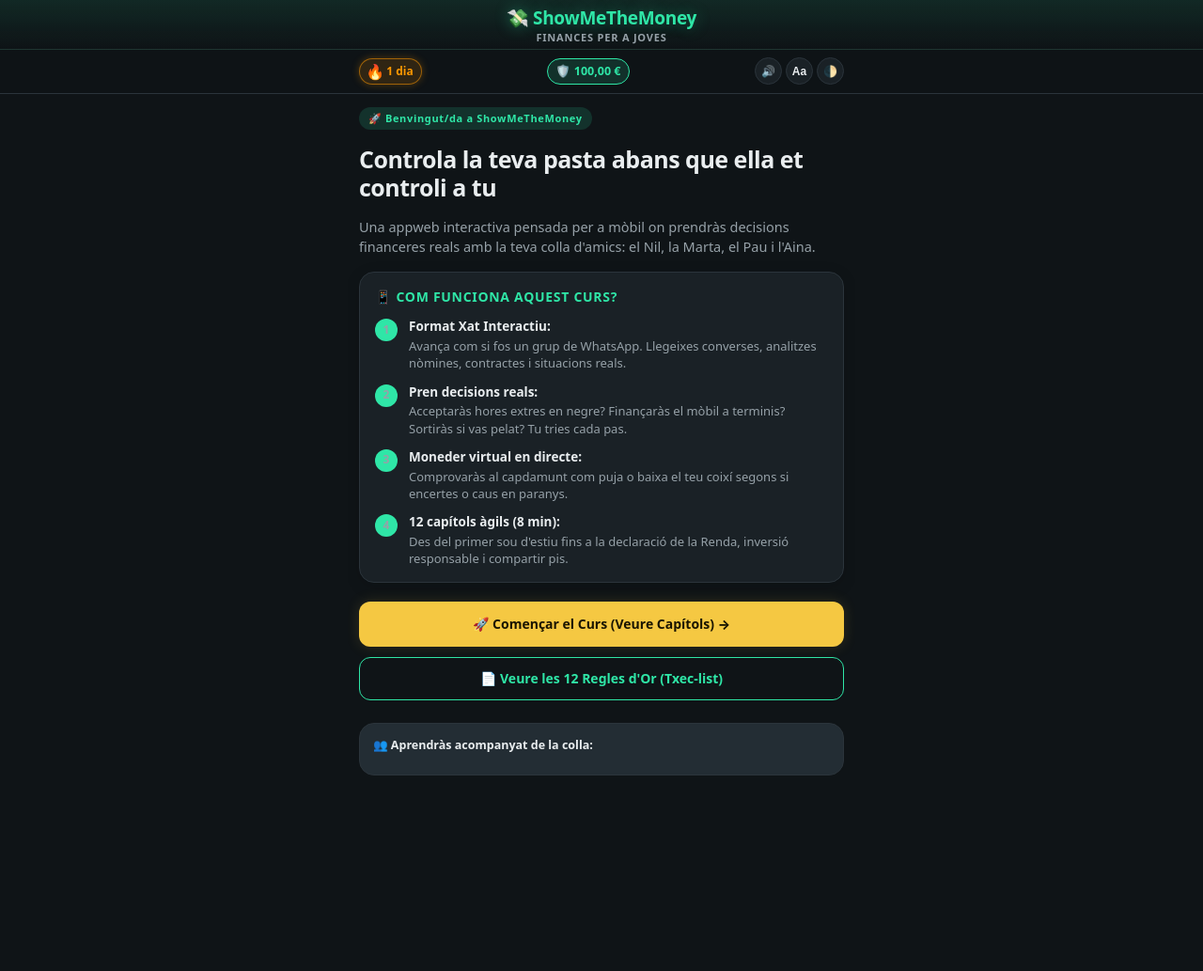
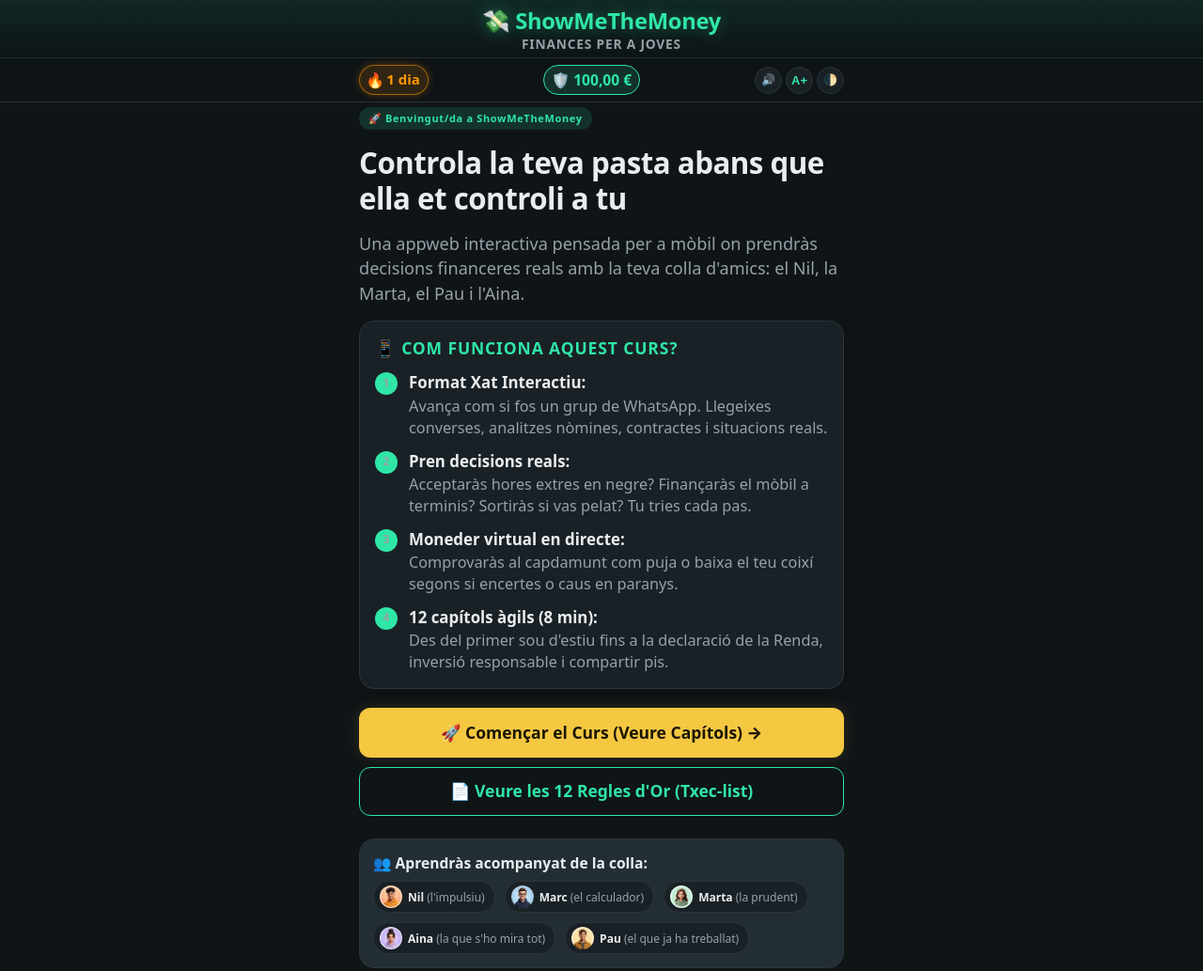
Before and after one commit to garriga-ia/ShowMeTheMoney, a website: page index.html in a window 1280 px wide. Shown: the whole page at 94% size. Before the commit the page ends 909 px from the top, so only its background shows below. Drawn offline with Linux system fonts and the light colour scheme.

Commit message:
Solucio bloqueig pantalla inicial: inicialitzacio de notificacions i seguretat d'events

```diff
--- a/index.html
+++ b/index.html
@@ -514,6 +514,9 @@
       const blocksContainer = document.getElementById("course-blocks-container");
       const collaList = document.getElementById("colla-avatars-list");
       const collaWelcomeList = document.getElementById("colla-welcome-avatars");
+      const btnToggleNotif = document.getElementById("btn-toggle-notif");
+      const notifStatusTitle = document.getElementById("notif-status-title");
+      const notifStatusSub = document.getElementById("notif-status-sub");
 
       let currentWalletVal = AppState.get().virtualSavings || 0;
       statWallet.textContent = currentWalletVal.toLocaleString("ca-ES", { minimumFractionDigits: 2, maximumFractionDigits: 2 }) + " €";
@@ -841,6 +844,7 @@
 
           const listEl = blockEl.querySelector(`#block-list-${block.id}`);
 
+          if (listEl) {
             block.chapterIds.forEach(id => {
               const chap = CAPITOLS_DATA[id];
               const isCompleted = AppState.isCompleted(id);
@@ -897,6 +901,7 @@
 
               listEl.appendChild(card);
             });
+          }
 
           blocksContainer.appendChild(blockEl);
         });
@@ -1018,9 +1023,12 @@
         };
       }
 
-      document.getElementById("btn-back-hub-top").onclick = () => {
+      const btnBackHubTop = document.getElementById("btn-back-hub-top");
+      if (btnBackHubTop) {
+        btnBackHubTop.onclick = () => {
           window.location.hash = "#dashboard";
         };
+      }
       if (btnHomeBrand) {
         btnHomeBrand.onclick = () => {
           window.location.hash = "#welcome";
@@ -1198,7 +1206,9 @@ PRINCIPI MESTRE: Els diners serveixen per comprar la teva tranquil·litat i inde
       }
 
       // Botó de reinici
-      document.getElementById("btn-reset-app").onclick = () => {
+      const btnResetApp = document.getElementById("btn-reset-app");
+      if (btnResetApp) {
+        btnResetApp.onclick = () => {
           if (confirm("Vols reiniciar totes les dades, les decisions i tornar al saldo inicial de 100,00 €?")) {
             AppState.reset();
             renderDashboard();
@@ -1206,6 +1216,7 @@ PRINCIPI MESTRE: Els diners serveixen per comprar la teva tranquil·litat i inde
             alert("✓ Curs reiniciat amb èxit! Comences de nou amb 100,00 € al moneder.");
           }
         };
+      }
 
       // ======================================================================
       // PWA: SERVICE WORKER I INSTAL·LACIÓ A LA PANTALLA D'INICI
@@ -1278,10 +1289,6 @@ PRINCIPI MESTRE: Els diners serveixen per comprar la teva tranquil·litat i inde
       // ======================================================================
       // NOTIFICACIONS LOCALS DIÀRIES DE RATXA (20:00 H)
       // ======================================================================
-      const btnToggleNotif = document.getElementById("btn-toggle-notif");
-      const notifStatusTitle = document.getElementById("notif-status-title");
-      const notifStatusSub = document.getElementById("notif-status-sub");
-
       function updateNotifUI() {
         const isNotifOn = AppState.get().settings.notifications === true;
         const hasPermission = "Notification" in window && Notification.permission === "granted";
--- a/sw.js
+++ b/sw.js
@@ -3,7 +3,7 @@
  * Permet instal·lar l'aplicació com a nativa i funcionar 100% offline sense connexió.
  */
 
-const CACHE_NAME = 'smtm-v1.0.4';
+const CACHE_NAME = 'smtm-v1.0.5';
 
 const PRECACHE_ASSETS = [
   './',
```
Lines whose indentation alone changed are shown as unchanged.
